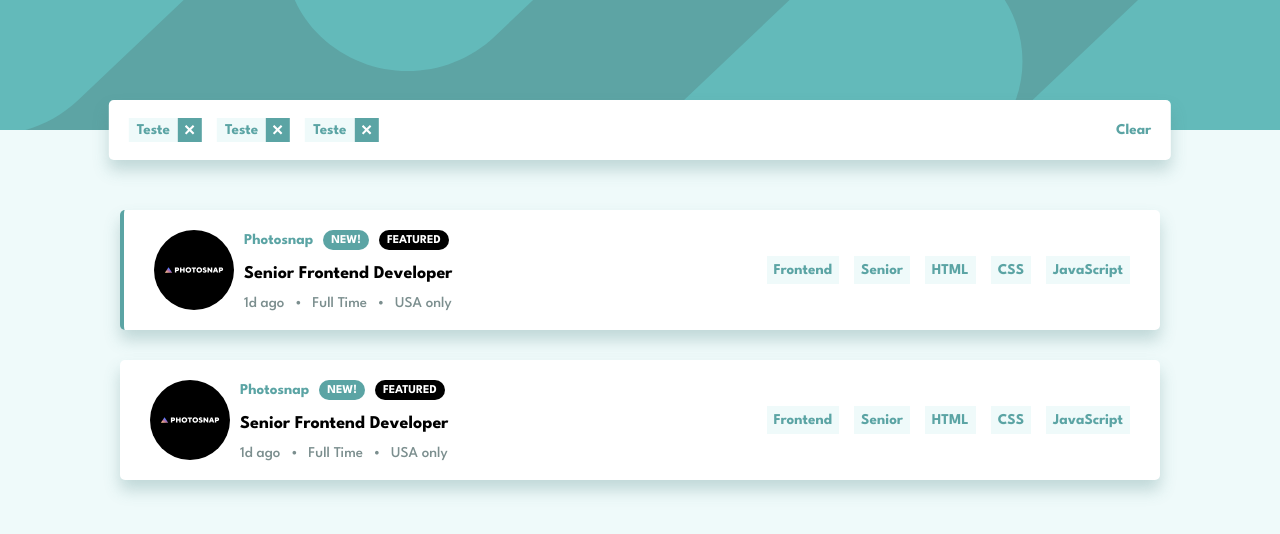
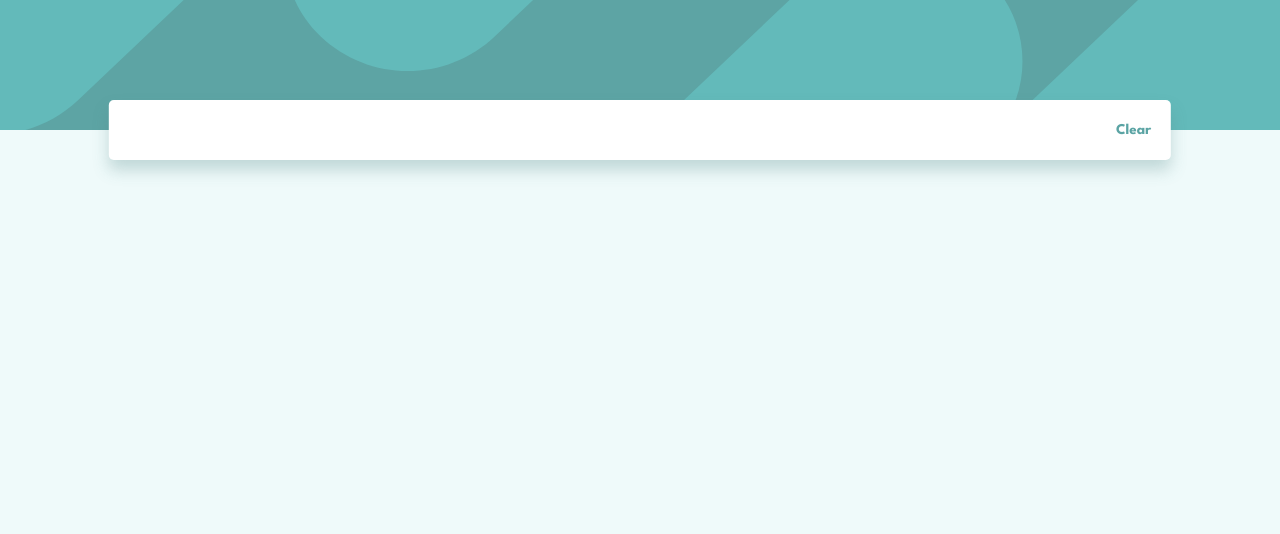
Before and after one commit to rafael-vas/job-listing-page, a plain HTML site: page index.html in a window 1280 px wide. Drawn offline with Linux system fonts and the light colour scheme.

Commit message:
delete html structure

```diff
--- a/index.html
+++ b/index.html
@@ -3,7 +3,7 @@
 <head>
   <meta charset="UTF-8">
   <meta name="viewport" content="width=device-width, initial-scale=1.0">
-  <link rel="icon" type="image/png" sizes="32x32" href="./images/favicon-32x32.png">
+  <link rel="icon" type="image/png" sizes="32x32" href="src/images/favicon-32x32.png">
   <title>Frontend Mentor | Job Listings</title>
 
   <link rel="stylesheet" href="src/css/reset.css">
@@ -19,92 +19,13 @@
 
     <div class="filter hidden">
       <ul class="filtered tags">
-        <li class="filtered tag">
-          <span class="name">Teste</span>
-          <span class="remove"></span>
-        </li>
-        <li class="filtered tag">
-          <span class="name">Teste</span>
-          <span class="remove"></span>
-        </li>
-        <li class="filtered tag">
-          <span class="name">Teste</span>
-          <span class="remove"></span>
-        </li>
       </ul>
+
       <button class="clear btn">
         Clear
       </button>
     </div>
 
-
-    <div class="jobs container">
-
-      <div class="job featured">
-        <div class="info">
-          <div class="logo">
-            <img src="src/images/photosnap.svg" alt="#">
-          </div>
-          <div class="content">
-            <div class="company">
-              <h2>Photosnap</h2>
-              <span class="new">NEW!</span>
-              <span class="featured">FEATURED</span>
-            </div>
-            <div class="role">
-              <h1>Senior Frontend Developer</h1>
-            </div>
-            <div class="extra">
-              <p>1d ago</p>
-              <p>•</p>
-              <p>Full Time</p>
-              <p>•</p>
-              <p>USA only</p>
-            </div>
-          </div>
-        </div>
-        <ul class="skills">
-          <li class="skill">Frontend</li>
-          <li class="skill">Senior</li>
-          <li class="skill">HTML</li>
-          <li class="skill">CSS</li>
-          <li class="skill">JavaScript</li>
-        </ul>
-      </div>
-
-      <div class="job">
-        <div class="info">
-          <div class="logo">
-            <img src="src/images/photosnap.svg" alt="#">
-          </div>
-          <div class="content">
-            <div class="company">
-              <h2>Photosnap</h2>
-              <span class="new">NEW!</span>
-              <span class="featured">FEATURED</span>
-            </div>
-            <div class="role">
-              <h1>Senior Frontend Developer</h1>
-            </div>
-            <div class="extra">
-              <p>1d ago</p>
-              <p>•</p>
-              <p>Full Time</p>
-              <p>•</p>
-              <p>USA only</p>
-            </div>
-          </div>
-        </div>
-        <ul class="skills">
-          <li class="skill">Frontend</li>
-          <li class="skill">Senior</li>
-          <li class="skill">HTML</li>
-          <li class="skill">CSS</li>
-          <li class="skill">JavaScript</li>
-        </ul>
-      </div>
-
-    </div>
   </main>
 
 </body>
```
